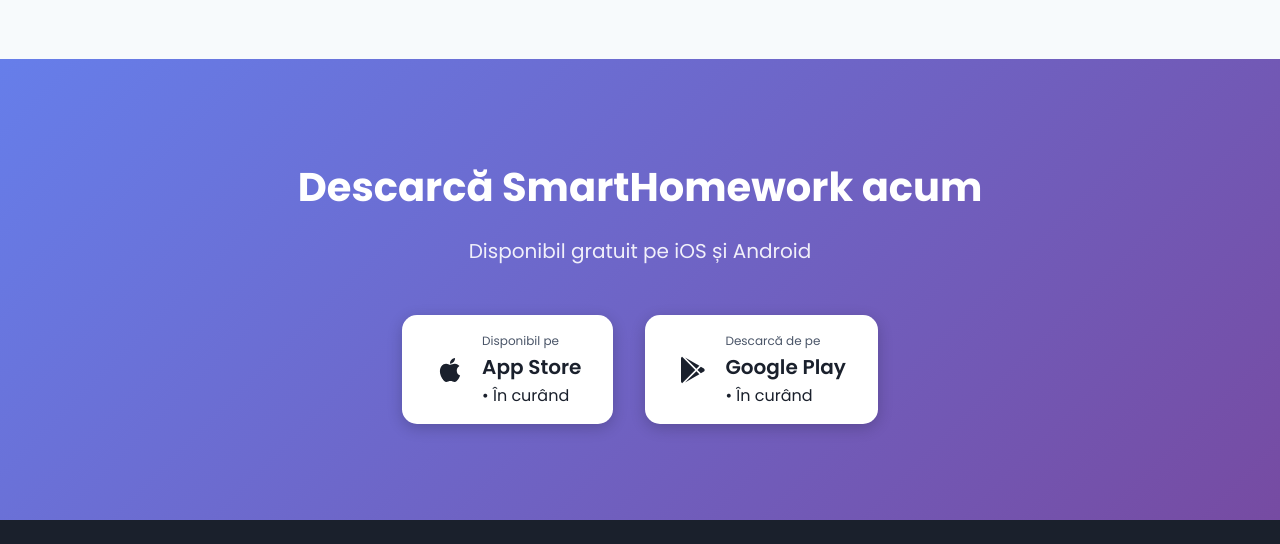
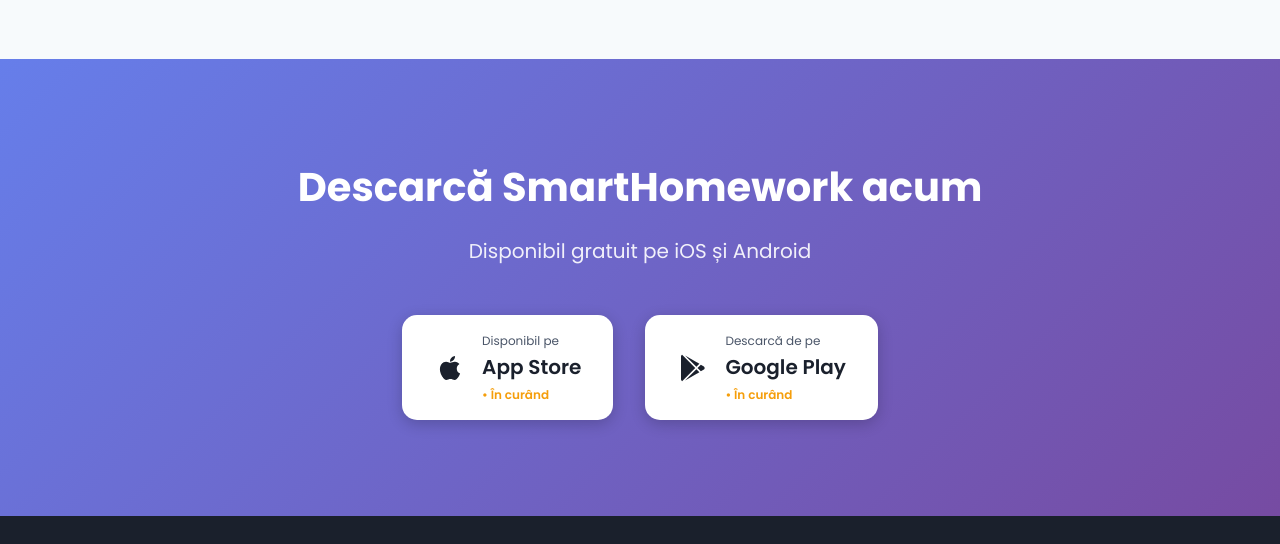
Before and after one commit to Tatilacratita/smarthomework, a plain HTML site: page index.html in a window 1280 px wide. Shown: the part 2317-2861 px from the top of the page. Drawn offline with Linux system fonts and the light colour scheme.

Commit message:
Update style.css

```diff
--- a/style.css
+++ b/style.css
@@ -649,3 +649,10 @@
     font-size: 1.75rem;
   }
 }
+.store-soon {
+  font-size: 0.75rem;
+  color: #f59e0b;
+  font-weight: 600;
+  margin-top: 2px;
+  display: block;
+}
```
